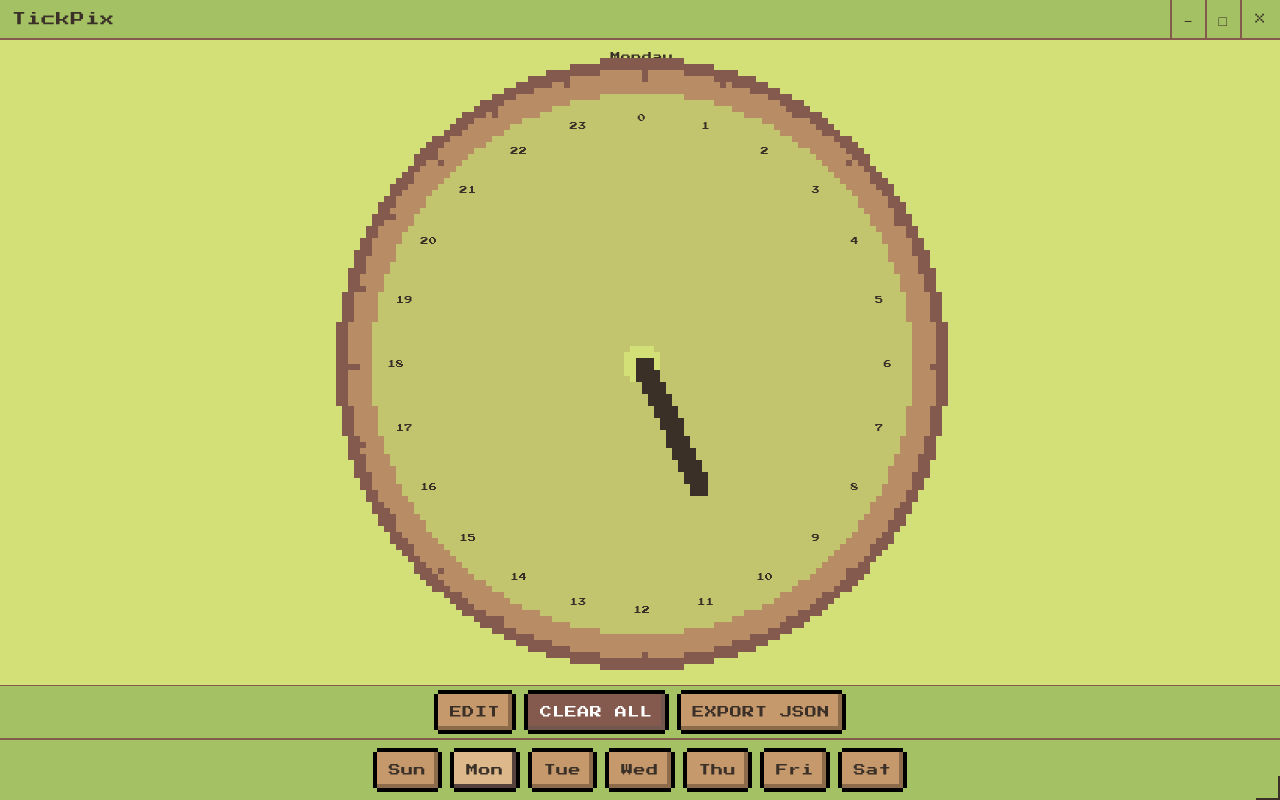
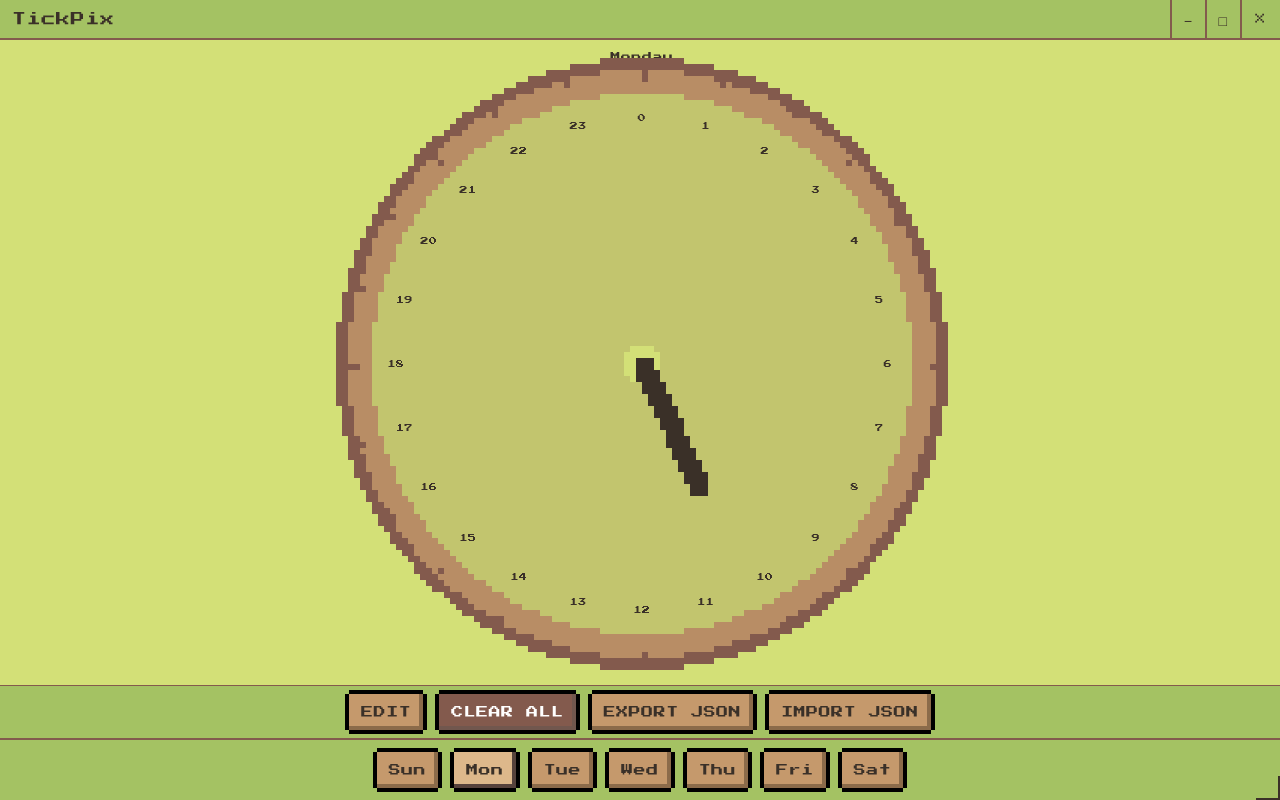
Before and after one commit to adityarusmana-mufid/tickpix, a React (Vite) app: page / in a window 1280 px wide. Built offline with nearby package versions, Linux system fonts and the light colour scheme.

Commit message:
feat: import schedule from JSON file

```diff
--- a/src-tauri/capabilities/default.json
+++ b/src-tauri/capabilities/default.json
@@ -16,6 +16,7 @@
     "dialog:default",
     "dialog:allow-save",
     "fs:default",
-    "fs:allow-write-text-file"
+    "fs:allow-write-text-file",
+    "fs:allow-read-text-file"
   ]
 }
--- a/src/App.tsx
+++ b/src/App.tsx
@@ -1,8 +1,9 @@
 import { useState, useCallback, useRef } from 'react'
 import { getCurrentWindow } from '@tauri-apps/api/window'
-import { save } from '@tauri-apps/plugin-dialog'
-import { writeTextFile } from '@tauri-apps/plugin-fs'
+import { save, open } from '@tauri-apps/plugin-dialog'
+import { writeTextFile, readTextFile } from '@tauri-apps/plugin-fs'
 import { useStore } from './hooks/useStore'
+import { replaceStore } from './lib/store'
 import TitleBar from './components/TitleBar'
 import ClockCanvas from './components/ClockCanvas'
 import DaySelector from './components/DaySelector'
@@ -34,11 +35,14 @@ export default function App() {
     removeBlock,
     selectBlock,
     clearAllBlocks,
+    setStore,
   } = useStore()
 
   const [panelWidth, setPanelWidth] = useState(320)
   const [exported, setExported] = useState(false)
   const [confirmClear, setConfirmClear] = useState(false)
+  const [confirmImport, setConfirmImport] = useState(false)
+  const [importData, setImportData] = useState<string | null>(null)
   const resizing = useRef(false)
 
   const handleCreateBlock = (startHour: number, endHour: number) => {
@@ -166,6 +170,52 @@ export default function App() {
             >
               {exported ? 'EXPORTED!' : 'EXPORT JSON'}
             </Button>
+            <Button
+              variant="secondary"
+              size="sm"
+              onClick={async () => {
+                try {
+                  const path = await open({
+                    filters: [{ name: 'JSON', extensions: ['json'] }],
+                    multiple: false,
+                  })
+                  if (!path) return
+                  const content = await readTextFile(path)
+                  const parsed = JSON.parse(content)
+                  setImportData(parsed)
+                  setConfirmImport(true)
+                } catch {
+                  toast('Import failed: invalid file')
+                }
+              }}
+            >
+              IMPORT JSON
+            </Button>
+            <Dialog open={confirmImport} onOpenChange={setConfirmImport}>
+              <DialogContent>
+                <DialogHeader>
+                  <DialogTitle>Import schedule?</DialogTitle>
+                  <DialogDescription>
+                    This will replace your current schedule with the imported one. This cannot be undone.
+                  </DialogDescription>
+                </DialogHeader>
+                <DialogFooter>
+                  <Button variant="secondary" size="sm" onClick={() => setConfirmImport(false)}>
+                    Cancel
+                  </Button>
+                  <Button variant="destructive" size="sm" onClick={() => {
+                    if (importData) {
+                      setStore(replaceStore(importData))
+                      toast('Schedule imported')
+                    }
+                    setConfirmImport(false)
+                    setImportData(null)
+                  }}>
+                    Import
+                  </Button>
+                </DialogFooter>
+              </DialogContent>
+            </Dialog>
           </div>
 
           <DaySelector
--- a/src/hooks/useStore.ts
+++ b/src/hooks/useStore.ts
@@ -82,6 +82,7 @@ export function useStore() {
 
   return {
     store,
+    setStore,
     setViewMode,
     toggleDay,
     addActivity: handleAddActivity,
--- a/src/lib/store.ts
+++ b/src/lib/store.ts
@@ -133,3 +133,7 @@ export function removeBlockInDays(store: Store, id: string, dayIndexes: number[]
 export function getBlocksForDay(store: Store, dayOfWeek: number): Block[] {
   return store.blocks.filter((b) => b.dayOfWeek === dayOfWeek)
 }
+
+export function replaceStore(raw: unknown): Store {
+  return migrateStore(raw as Store)
+}
```
